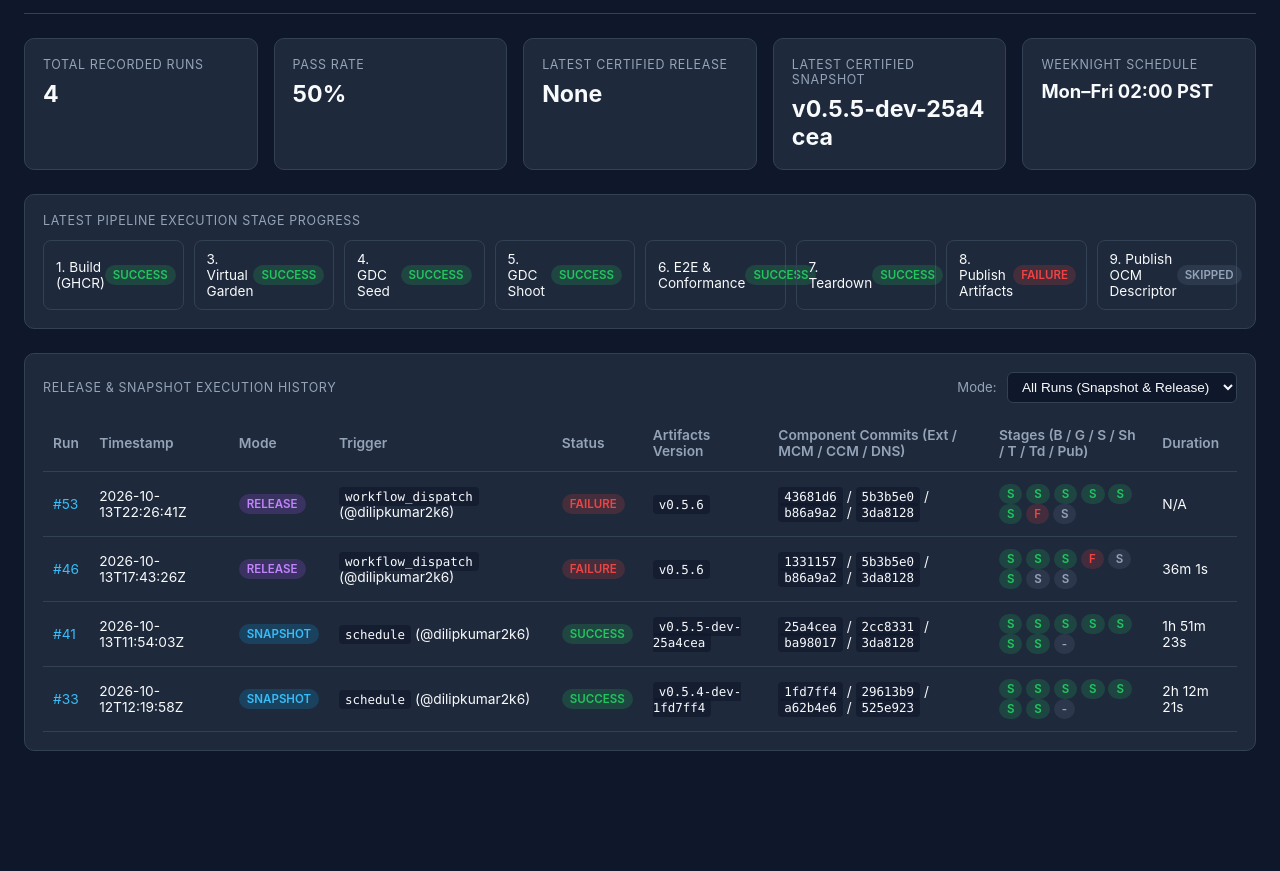
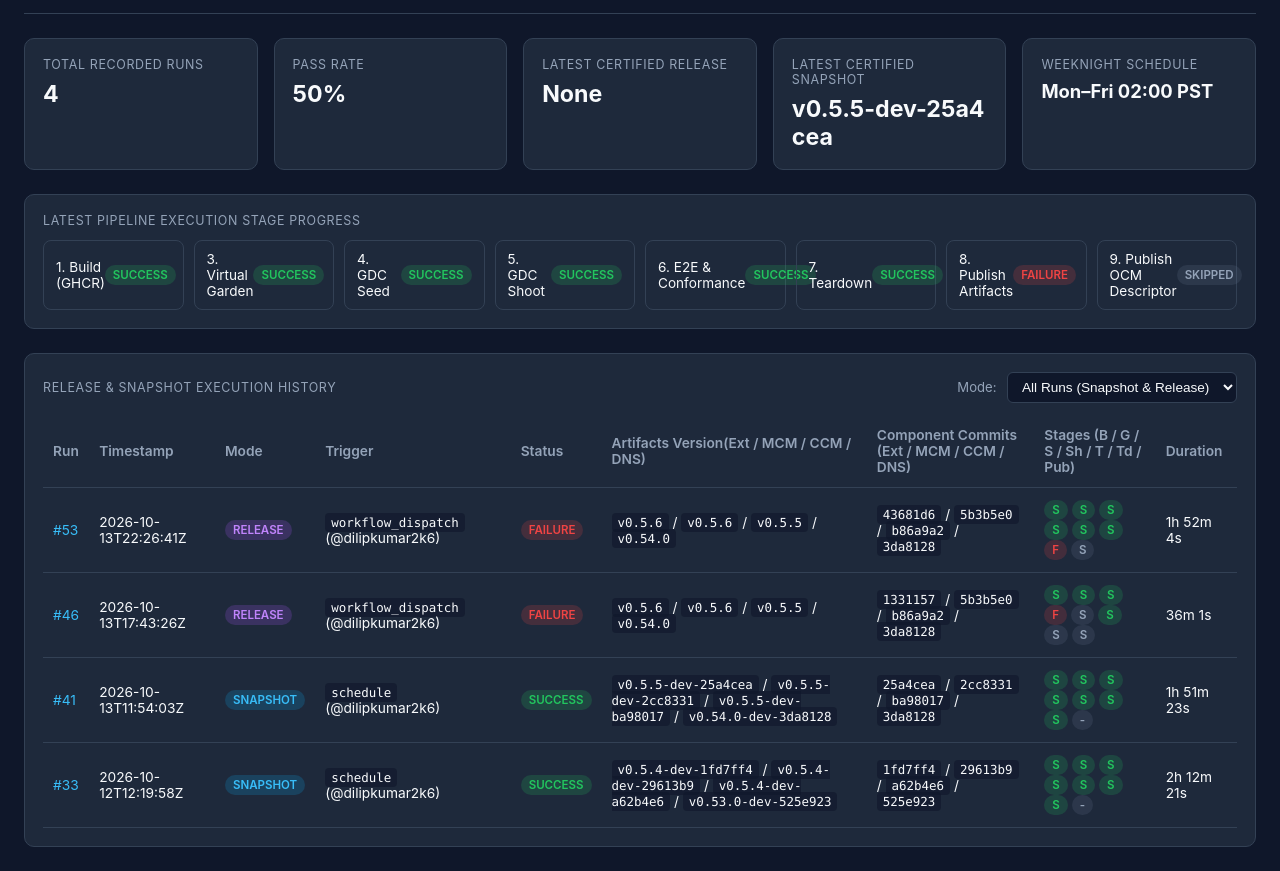
Before and after one commit to gardener/gardener-gdc-ci, a plain HTML site: page index.html in a window 1280 px wide. Shown: the part 77-948 px from the top of the page. Before the commit the page ends 852 px from the top, so only its background shows below. Drawn offline with Linux system fonts and the light colour scheme.

Commit message:
feat(dashboard): display per-component artifact versions (Ext / MCM / CCM / DNS)
Signed-off-by: Dilip Kumar <dilipkumardk@google.com>

```diff
--- a/data/runs.json
+++ b/data/runs.json
@@ -7,7 +7,7 @@
     "releaseMode": "release",
     "actor": "dilipkumar2k6",
     "status": "failure",
-    "duration": "N/A",
+    "duration": "1h 52m 4s",
     "artifactsVersion": "v0.5.6",
     "runUrl": "https://github.com/gardener/gardener-gdc-ci/actions/runs/38463911606",
     "publicRegistry": "europe-docker.pkg.dev/gardener-project/releases/gardener/gardener-gdc-ci",
@@ -26,6 +26,12 @@
       "teardown": "success",
       "publish": "failure",
       "ocm": "skipped"
+    },
+    "componentVersions": {
+      "extensionProviderGDC": "v0.5.6",
+      "mcmProviderGDC": "v0.5.6",
+      "cloudProviderGDC": "v0.5.5",
+      "externalDNS": "v0.54.0"
     }
   },
   {
@@ -55,6 +61,12 @@
       "teardown": "success",
       "publish": "skipped",
       "ocm": "skipped"
+    },
+    "componentVersions": {
+      "extensionProviderGDC": "v0.5.6",
+      "mcmProviderGDC": "v0.5.6",
+      "cloudProviderGDC": "v0.5.5",
+      "externalDNS": "v0.54.0"
     }
   },
   {
@@ -83,6 +95,12 @@
       "testShoot": "success",
       "teardown": "success",
       "publish": "success"
+    },
+    "componentVersions": {
+      "extensionProviderGDC": "v0.5.5-dev-25a4cea",
+      "mcmProviderGDC": "v0.5.5-dev-2cc8331",
+      "cloudProviderGDC": "v0.5.5-dev-ba98017",
+      "externalDNS": "v0.54.0-dev-3da8128"
     }
   },
   {
@@ -111,6 +129,12 @@
       "testShoot": "success",
       "teardown": "success",
       "publish": "success"
+    },
+    "componentVersions": {
+      "extensionProviderGDC": "v0.5.4-dev-1fd7ff4",
+      "mcmProviderGDC": "v0.5.4-dev-29613b9",
+      "cloudProviderGDC": "v0.5.4-dev-a62b4e6",
+      "externalDNS": "v0.53.0-dev-525e923"
     }
   }
 ]
--- a/index.html
+++ b/index.html
@@ -185,7 +185,7 @@
             <th>Mode</th>
             <th>Trigger</th>
             <th>Status</th>
-            <th>Artifacts Version</th>
+            <th>Artifacts Version(Ext / MCM / CCM / DNS)</th>
             <th>Component Commits (Ext / MCM / CCM / DNS)</th>
             <th>Stages (B / G / S / Sh / T / Td / Pub)</th>
             <th>Duration</th>
@@ -219,13 +219,18 @@
           .map(k => `<span class="badge ${st[k] || 'unknown'}" title="${k}: ${st[k] || 'unknown'}">${(st[k] || '-')[0]}</span>`)
           .join(' ');
         const comp = r.components || {};
+        const compVer = r.componentVersions || {};
+        const extVer = compVer.extensionProviderGDC || r.artifactsVersion || '-';
+        const mcmVer = compVer.mcmProviderGDC || '-';
+        const ccmVer = compVer.cloudProviderGDC || '-';
+        const dnsVer = compVer.externalDNS || '-';
         return `<tr>
           <td><a href="${r.runUrl}" target="_blank" rel="noopener">#${r.runNumber}</a></td>
           <td>${r.timestamp}</td>
           <td><span class="badge ${mode}">${mode}</span></td>
           <td><code>${r.trigger}</code> (@${r.actor})</td>
           <td><span class="badge ${r.status}">${r.status}</span></td>
-          <td><code>${r.artifactsVersion || '-'}</code></td>
+          <td><code>${extVer}</code> / <code>${mcmVer}</code> / <code>${ccmVer}</code> / <code>${dnsVer}</code></td>
           <td><code>${comp.extensionProviderGDC || '-'}</code> / <code>${comp.mcmProviderGDC || '-'}</code> / <code>${comp.cloudProviderGDC || '-'}</code> / <code>${comp.externalDNS || '-'}</code></td>
           <td>${stageBadges}</td>
           <td>${r.duration || 'N/A'}</td>
```
